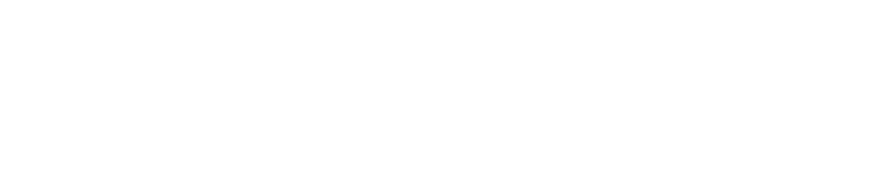
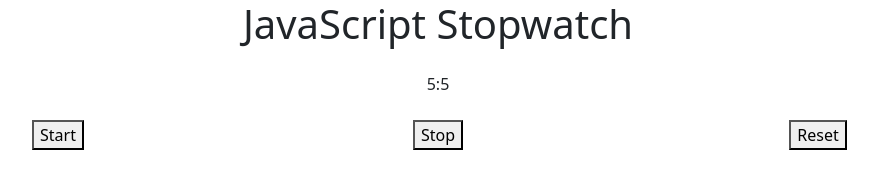
Before and after one commit to odupree1988/javascript-stopwatch, a website: page index.html in a window 1280 px wide. Shown: the whole page, without its empty margins (202-1080 px from the left). Drawn offline with nearby package versions, Linux system fonts and the light colour scheme.

Commit message:
timer created

```diff
--- a/assets/script.js
+++ b/assets/script.js
@@ -0,0 +1,17 @@
+timerEl = document.getElementById("timer");
+
+var seconds = 0;
+var miliseconds = 0;
+
+startTimer = () => {
+  setInterval(() => {
+    if (miliseconds === 99) {
+      miliseconds = 0;
+      seconds += 1;
+    }
+    miliseconds += 1;
+    timerEl.innerText = seconds + ":" + miliseconds;
+  }, 10);
+};
+
+startTimer();
--- a/index.html
+++ b/index.html
@@ -4,9 +4,33 @@
     <meta charset="UTF-8" />
     <meta http-equiv="X-UA-Compatible" content="IE=edge" />
     <meta name="viewport" content="width=device-width, initial-scale=1.0" />
-    <title>Document</title>
+    <link
+      href="https://cdn.jsdelivr.net/npm/bootstrap@5.1.3/dist/css/bootstrap.min.css"
+      rel="stylesheet"
+      integrity="sha384-1BmE4kWBq78iYhFldvKuhfTAU6auU8tT94WrHftjDbrCEXSU1oBoqyl2QvZ6jIW3"
+      crossorigin="anonymous"
+    />
+    <title>JavaScript Stopwatch</title>
   </head>
   <body>
+    <header><h1 class="text-center">JavaScript Stopwatch</h1></header>
+    <div class="container">
+      <div class="row text-center m-4">
+        <div class="col">
+          <div class="col" id="timer"></div>
+        </div>
+      </div>
+      <div class="row text-center">
+        <div class="col"><button>Start</button></div>
+        <div class="col"><button>Stop</button></div>
+        <div class="col"><button>Reset</button></div>
+      </div>
+    </div>
+    <script
+      src="https://cdn.jsdelivr.net/npm/bootstrap@5.1.3/dist/js/bootstrap.bundle.min.js"
+      integrity="sha384-ka7Sk0Gln4gmtz2MlQnikT1wXgYsOg+OMhuP+IlRH9sENBO0LRn5q+8nbTov4+1p"
+      crossorigin="anonymous"
+    ></script>
     <script src="/assets/script.js"></script>
   </body>
 </html>
--- a/package.json
+++ b/package.json
@@ -16,8 +16,5 @@
   "bugs": {
     "url": "https://github.com/odupree1988/javascript-stopwatch/issues"
   },
-  "homepage": "https://github.com/odupree1988/javascript-stopwatch#readme",
-  "dependencies": {
-    "bootstrap": "^5.1.3"
-  }
+  "homepage": "https://github.com/odupree1988/javascript-stopwatch#readme"
 }
```
Also changed, not shown: 1 other file.
